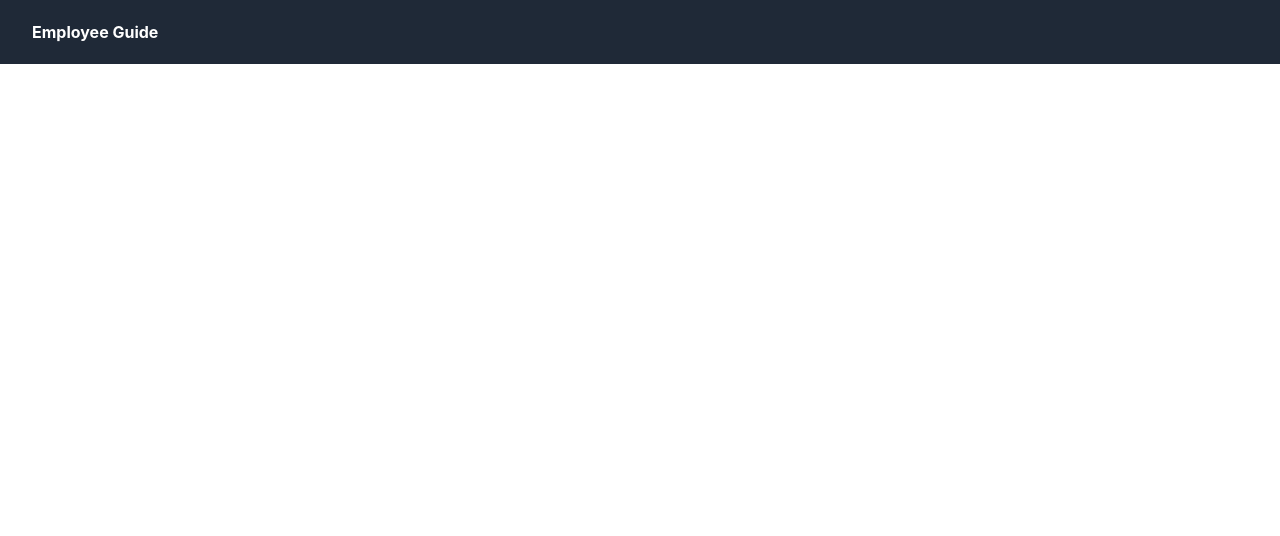
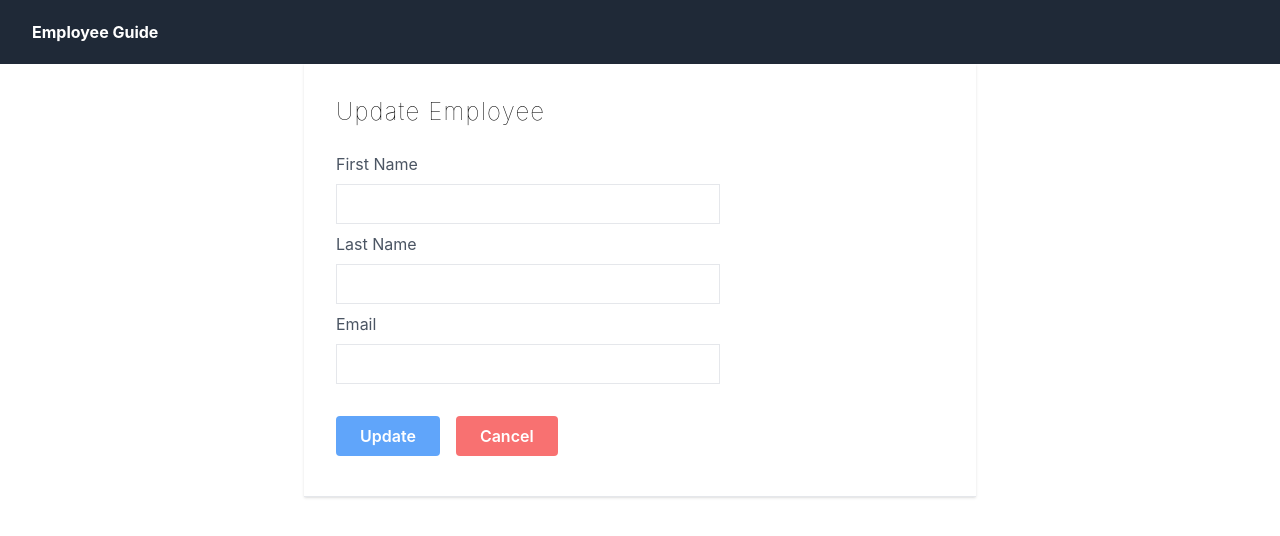
Before and after one commit to anupamhaldkar/employee-frontend, a React (Create React App) app: page /editEmployee/1 in a window 1280 px wide. Before the commit this address had no page. Shown: the top 536 px of the page. Built offline with nearby package versions, Linux system fonts and the light colour scheme; no server answers.

Commit message:
implemented: updateComponent

```diff
--- a/src/App.js
+++ b/src/App.js
@@ -3,6 +3,7 @@
 import AddEmployee from './components/AddEmployee';
 import Navbar from './components/Navbar';
 import EmployeeList from './components/EmployeeList';
+import UpdateEmployee from './components/UpdateEmployee';
 
 function App() {
   return (
@@ -14,6 +15,7 @@
         <Route index element={<EmployeeList />} />
         <Route path="/employeeList" element={<EmployeeList />} />
         <Route path="/addEmployee" element={<AddEmployee />} />
+        <Route path="/editEmployee/:id" element={<UpdateEmployee />} />
       </Routes>
     </BrowserRouter>
 
--- a/src/components/Employee.js
+++ b/src/components/Employee.js
@@ -1,6 +1,14 @@
 import React from 'react'
+import { useNavigate } from 'react-router-dom';
 
 const Employee = ({employee, deleteEmployee}) => {
+
+    const navigate = useNavigate();
+    const editEmployee = (e, id) => {
+        e.preventDefault();
+        navigate(`/editEmployee/${id}`);
+
+    }
   return (
     <tr key={employee.id}>
                     <td className='text-left px-6 py-4 whitespace-nowrap'>
@@ -19,7 +27,11 @@
                         </div>
                     </td>
                     <td className='text-right px-6 py-4 whitespace-nowrap font-medium text-sm'>
-                        <a href="#" className='text-indigo-500 hover:text-indigo-600 px-4'>Edit</a>
+                        <a
+                        onClick={(e,id) => editEmployee(e,employee.id)}
+                        className='text-indigo-500 hover:text-indigo-600 px-4 hover:cursor-pointer'>
+                            Edit
+                        </a>
                         <a
                          onClick={(e,id) => deleteEmployee(e, employee.id)}
                          className='text-indigo-500 hover:text-indigo-600 hover:cursor-pointer px-4'>
--- /dev/null
+++ b/src/components/UpdateEmployee.js
@@ -0,0 +1,85 @@
+import React, { useEffect, useState } from 'react'
+import { useNavigate, useParams } from 'react-router-dom';
+import EmployeeService from '../services/EmployeeService';
+
+const UpdateEmployee = () => {
+    const {id} = useParams();
+    const [employee, setEmployee] = useState({
+        id: id,
+        firstName: "",
+        lastName: "",
+        emailId: ""
+        });
+    const updateEmployee = (e) => {
+        e.preventDefault();
+    };
+
+    useEffect(() => {
+        const fetchData = async () => {
+            try{
+                const response = await EmployeeService.getEmployeeById(id);
+                setEmployee(response.data);
+            }catch(e){
+
+            }
+        };
+        fetchData();
+    },[]);
+
+    const handleChange = (e) => {
+        const value = e.target.value;
+        setEmployee({...employee, [e.target.name]: value})
+    }
+
+  return (
+    <div className="flex max-w-2xl shadow mx-auto border-b">
+        <div className="px-8 py-8">
+            <div className="font-thin text-2xl tracking-wider">
+                <h1>Update Employee</h1>
+            </div>
+            <div className="items-center justify-center h-14 w-full my-6">
+                <label className="block text-gray-600 font-normal text-m">First Name</label>
+                <input type="text"
+                name="firstName"
+                value={employee.firstName}
+                onChange={(e)=>handleChange(e)}
+                className="h-10 w-96 border mt-2 px-2 py-2"></input>
+            </div>
+            <div className="items-center justify-center h-14 w-full my-6">
+                <label className="block text-gray-600 font-normal text-m">
+                    Last Name
+                </label>
+                <input type="text"
+                name="lastName"
+                value={employee.lastName}
+                onChange={(e)=>handleChange(e)}
+                className="h-10 w-96 border mt-2 px-2 py-2"></input>
+            </div>
+            <div className="items-center justify-center h-14 w-full my-6">
+                <label className="block text-gray-600 font-normal text-m">Email</label>
+                <input type="email"
+                name="emailId"
+                value={employee.emailId}
+                onChange={(e)=>handleChange(e)}
+                className="h-10 w-96 border mt-2 px-2 py-2"></input>
+            </div>
+            <div className="items-center justify-center h-14 w-full my-4 space-x-4 pt-4">
+                <button
+                onClick={updateEmployee}
+                className="rounded font-semibold text-white my-2 bg-blue-400 hover:bg-blue-700 py-2 px-6">
+                    Update
+                </button>
+
+                <button
+
+                className="rounded font-semibold text-white my-2 bg-red-400 hover:bg-red-700 py-2 px-6">
+                    Cancel
+                </button>
+
+            </div>
+        </div>
+    </div>
+  )
+}
+
+export default UpdateEmployee
```
